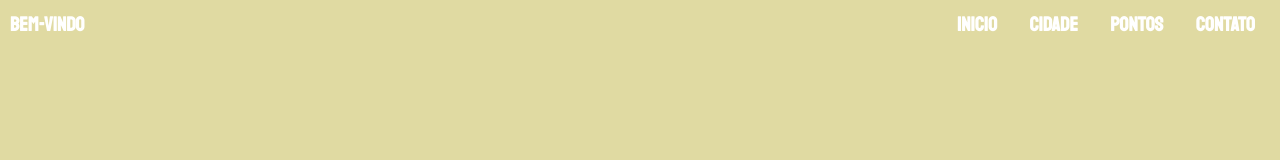
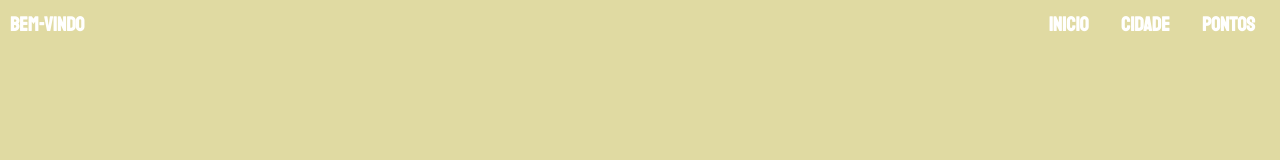
Before and after one commit to Daniwol/Site.RJ, a plain HTML site: page index.html in a window 1280 px wide. Shown: the top 160 px of the page. Drawn offline with Linux system fonts and the light colour scheme.

Commit message:
Site Pronto RJ

```diff
--- a/index.html
+++ b/index.html
@@ -17,7 +17,6 @@
             <li><a class="hover" href="#">Inicio</a></li>
             <li><a class="hover" href="#cidade">Cidade</a></li>
             <li><a class="hover" href="#pontos">Pontos</a></li>
-            <li><a class="hover" href="#contato">contato</a></li>
          </ul>
     </nav>
          <header class="margem">
```
